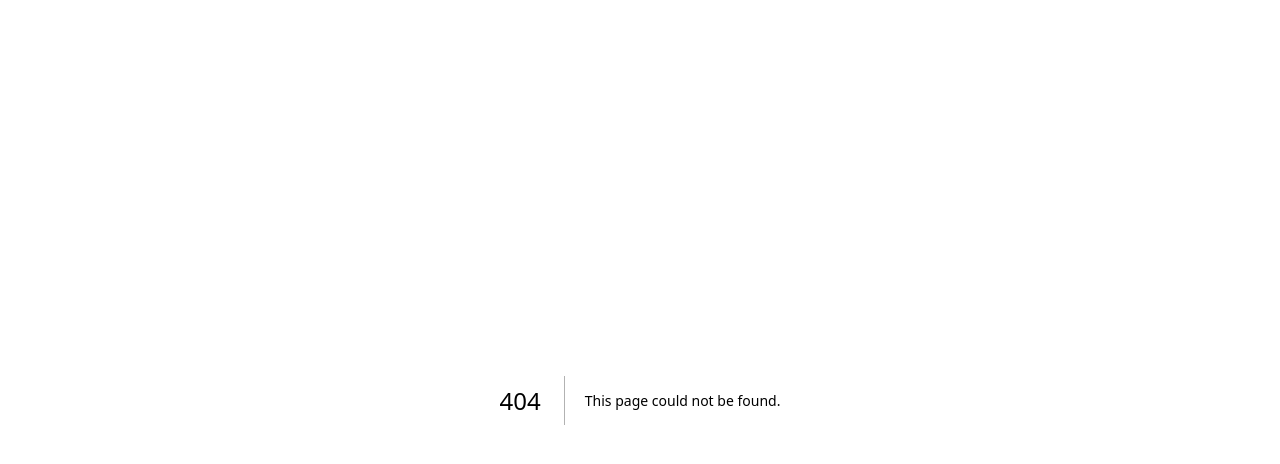
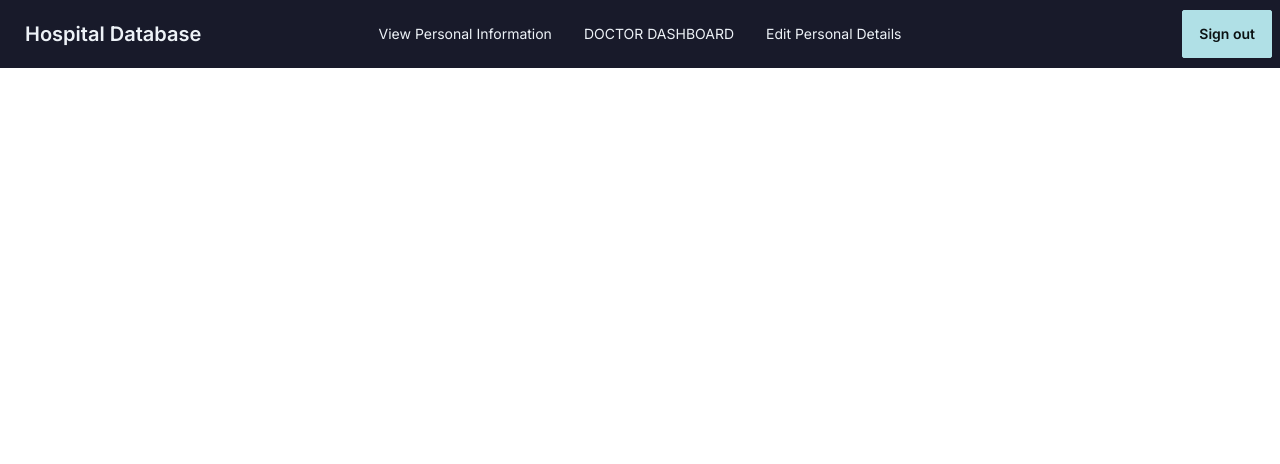
Before and after one commit to joselozano2003/CPSC-471-Project, a Next.js app: page /doctor_dashboard in a window 1280 px wide. Before the commit this address had no page. Shown: the top 464 px of the page. Built offline with nearby package versions, Linux system fonts and the light colour scheme.

Commit message:
Made doctor dashboard clear: This doesnt do anything just a place holder

```diff
--- a/app/dashboard/DashboardNavbar.tsx
+++ b/app/dashboard/DashboardNavbar.tsx
@@ -26,7 +26,7 @@ export default function DashboardNavbar(props: Props) {
             <div className="navbar-center hidden lg:flex">
                 <ul className="menu menu-horizontal px-1">
                 <li><a href="/dashboard"> View Personal Information</a></li>
-                <li><a href="/appointment"> DOCTOR DASHBOARD </a></li>
+                <li><a href="/doctor_dashboard"> DOCTOR DASHBOARD </a></li>
                 <li><a> Edit Personal Details </a></li>
                 </ul>
             </div>
```
Also changed, not shown: app/doctor_dashboard/page.tsx (renamed from app/appointment/page.tsx).
